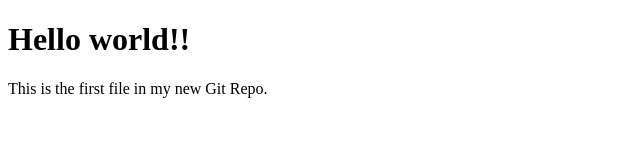
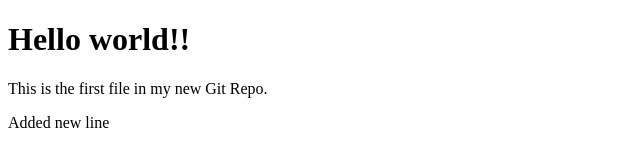
Before and after one commit to MaheshLnu/Tools-training, a plain HTML site: page index.html in a window 1280 px wide. Shown: the whole page, without its empty margins (0-640 px from the left). Drawn offline with Linux system fonts and the light colour scheme.

Commit message:
Update index.html

```diff
--- a/index.html
+++ b/index.html
@@ -6,5 +6,6 @@
   <body>
     <h1>Hello world!!</h1>
     <p>This is the first file in my new Git Repo.</p>
+    <p>Added new line</p>
 </body>
 </html>
```
